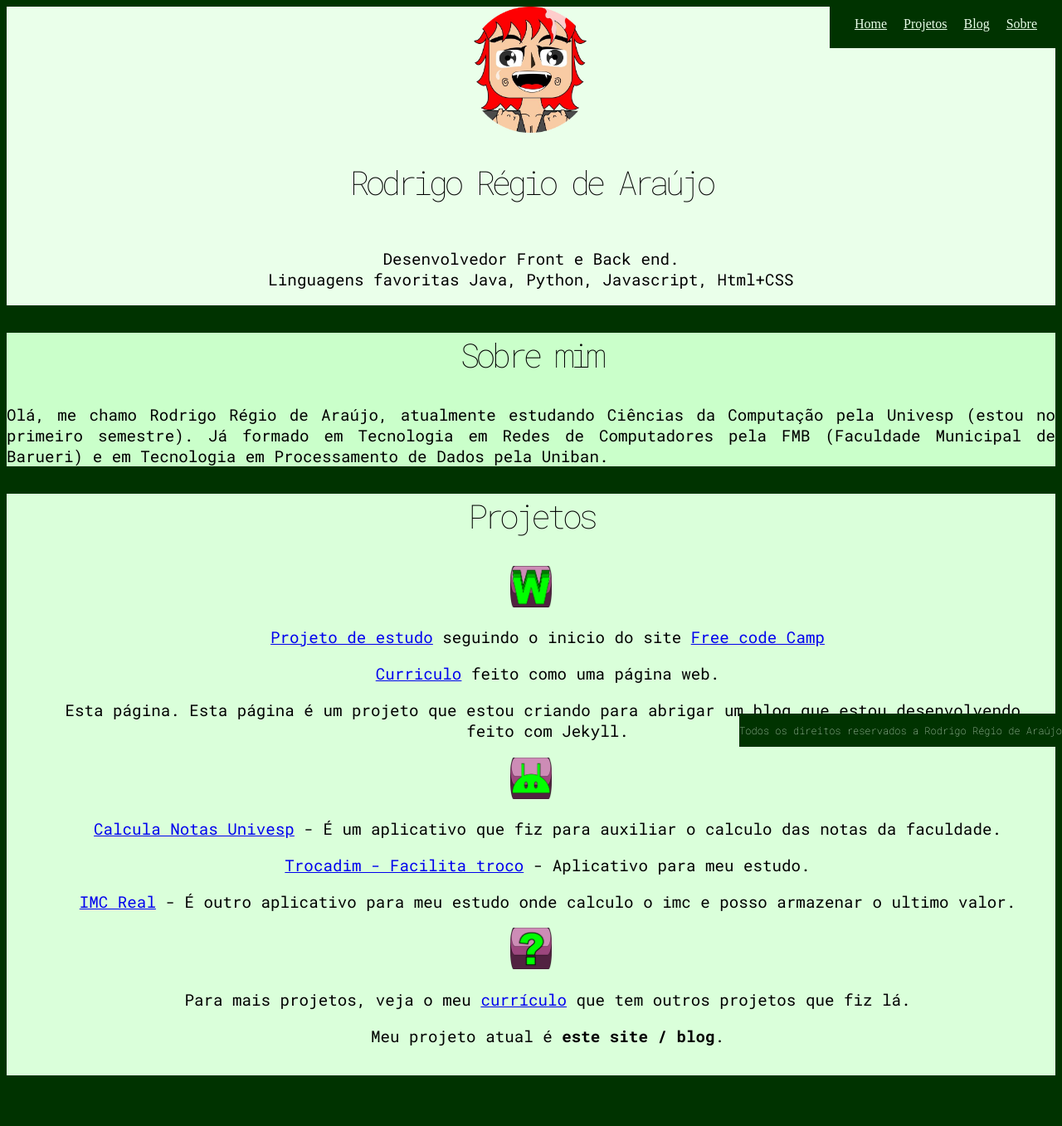
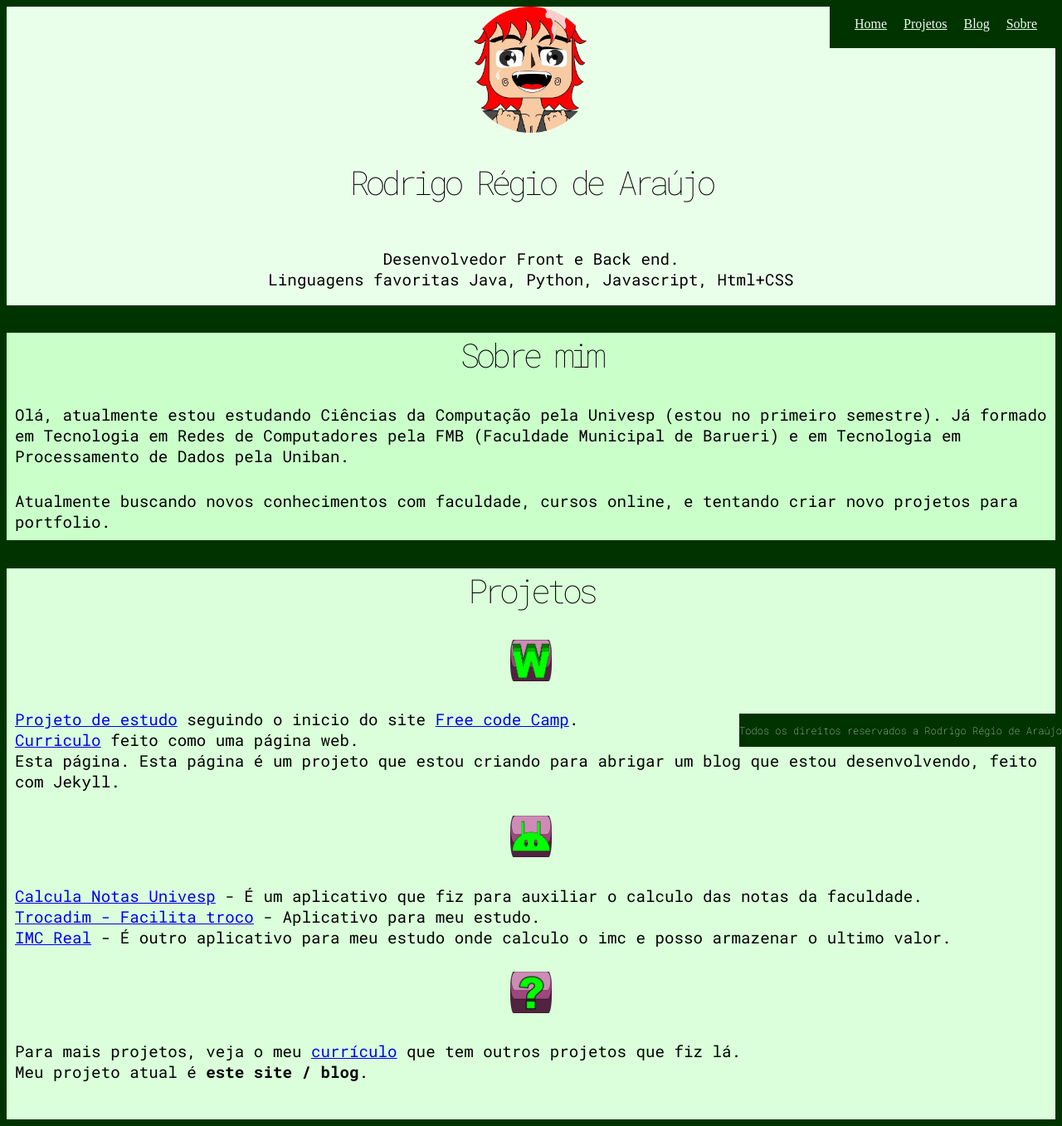
Before and after one commit to rodrigoregio/mysiteandblog, a Jekyll site: the page built from index.html, in a window 1280 px wide. Shown: the whole page at 83% size. Built offline with Jekyll 4.4.1, drawn with Linux system fonts in a browser that asks for light colours; before the commit the page ends 1304 px from its top, so only the background shows below that.

Commit message:
Algumas alterações
Realizado algumas alterações / adições no código.

```diff
--- a/_includes/projetos.html
+++ b/_includes/projetos.html
@@ -1,20 +1,17 @@
 <section id="projetos">
     <h1>Projetos</h1>
+
     <img src="/assets/images/web.png" alt="Projetos web" width="50px">
-    <ul>
-        <li><p><a href="https://gummy.rregio.top">Projeto de estudo</a> seguindo o inicio do site <a href="https://freecodecamp.org">Free code Camp</a></p></li>
-        <li><p><a href="https://curriculo.rregio.top">Curriculo</a> feito como uma página web.</p></li>
-        <li><p>Esta página. Esta página é um projeto que estou criando para abrigar um blog que estou desenvolvendo, feito com Jekyll.</p></li>
-    </ul>
-    <img src="/assets/images/android.png" alt="Projetos Mobile Android" width="50px">
-    <ul>
-        <li><p><a href="https://play.google.com/store/apps/details?id=top.rregio.calculanotasunivesp">Calcula Notas Univesp</a> - É um aplicativo que fiz para auxiliar o calculo das notas da faculdade.</p></li>
-        <li><p><a href="https://play.google.com/store/apps/details?id=top.rregio.trocadim">Trocadim - Facilita troco</a> - Aplicativo para meu estudo.</p></li>
-        <li><p><a href="https://play.google.com/store/apps/details?id=top.rregio.imc">IMC Real</a> - É outro aplicativo para meu estudo onde calculo o imc e posso armazenar o ultimo valor.</p></li>
-    </ul>
+    <p><a href="https://gummy.rregio.top">Projeto de estudo</a> seguindo o inicio do site <a href="https://freecodecamp.org">Free code Camp</a>.<br/>
+    <a href="https://curriculo.rregio.top">Curriculo</a> feito como uma página web.<br/>
+    Esta página. Esta página é um projeto que estou criando para abrigar um blog que estou desenvolvendo, feito com Jekyll.</p>
+
+    <a href="https://play.google.com/store/apps/developer?id=RREGIO_DEV"><img src="/assets/images/android.png" alt="Projetos Mobile Android" width="50px"></a>
+    <p><a href="https://play.google.com/store/apps/details?id=top.rregio.calculanotasunivesp">Calcula Notas Univesp</a> - É um aplicativo que fiz para auxiliar o calculo das notas da faculdade.<br/>
+    <a href="https://play.google.com/store/apps/details?id=top.rregio.trocadim">Trocadim - Facilita troco</a> - Aplicativo para meu estudo.<br/>
+    <a href="https://play.google.com/store/apps/details?id=top.rregio.imc">IMC Real</a> - É outro aplicativo para meu estudo onde calculo o imc e posso armazenar o ultimo valor.</p>
+
     <img src="/assets/images/outros.png" alt="Há outros projetos?" width="50px">
-    <ul>
-        <li><p>Para mais projetos, veja o meu <a href="https://curriculo.rregio.top">currículo</a> que tem outros projetos que fiz lá.</p></li>
-        <li><p>Meu projeto atual é {{ page.projeto_atual }}.</p></li>
-    </ul>
+    <p>Para mais projetos, veja o meu <a href="https://curriculo.rregio.top">currículo</a> que tem outros projetos que fiz lá.<br/>
+    Meu projeto atual é {{ page.projeto_atual }}.</p>
 </section>
--- a/_includes/sobre.html
+++ b/_includes/sobre.html
@@ -1,4 +1,5 @@
 <section id="sobre">
     <h1>Sobre mim</h1>
-    <p align="justify">Olá, me chamo Rodrigo Régio de Araújo, atualmente estudando Ciências da Computação pela Univesp (estou no primeiro semestre). Já formado em Tecnologia em Redes de Computadores pela FMB (Faculdade Municipal de Barueri) e em Tecnologia em Processamento de Dados pela Uniban.</p>
+    <p>Olá, atualmente estou estudando Ciências da Computação pela Univesp (estou no primeiro semestre). Já formado em Tecnologia em Redes de Computadores pela FMB (Faculdade Municipal de Barueri) e em Tecnologia em Processamento de Dados pela Uniban.</p>
+    <p>Atualmente buscando novos conhecimentos com faculdade, cursos online, e tentando criar novo projetos para portfolio.</p>
 </section>
--- a/_sass/main.scss
+++ b/_sass/main.scss
@@ -72,6 +72,11 @@
     font-size: 12px;
     font-weight: 300;
 }
+#projetos > p {
+    list-style: none;
+    text-align: left;
+    padding: 10px;
+}
 #projetos{
     width: 100%;
     height: auto;
@@ -83,9 +88,16 @@
     height: auto;
     background-color: #caffca;
 }
-#projetos > ul {
-    list-style: none;
-    text-align: center;
+#sobre > p{
+    text-align: left;
+    padding: 0px 10px 10px 10px;
+}
+
+@media(max-width: 750px){
+    .header > img{
+        padding: 55px;
+    }
+
 }
 @media(max-width: 500px){
     #projetos{
```
Also changed, not shown: 3 other files.
